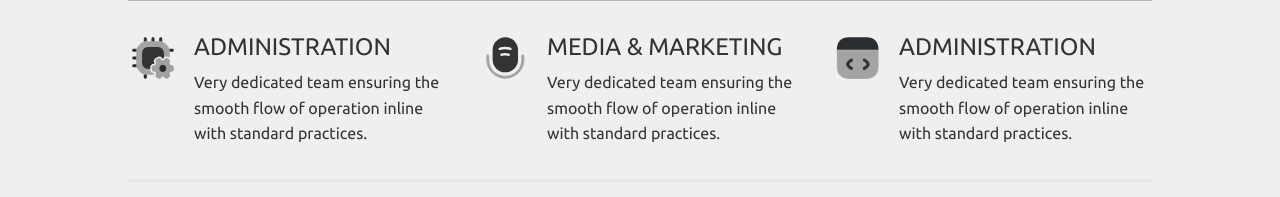
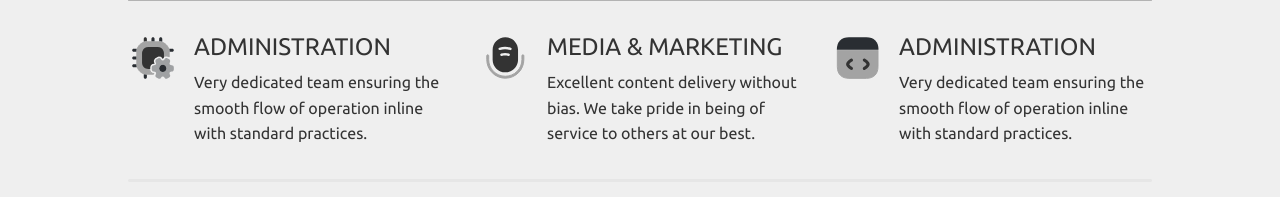
Before and after one commit to lazynerd-studios/Co-Habit-Landing, a React (Vite) app: page /about-us in a window 1280 px wide. Shown: the part 1729-1926 px from the top of the page. Built offline with nearby package versions, Linux system fonts and the light colour scheme.

Commit message:
Update AboutUs.jsx

```diff
--- a/src/Components/About Us/AboutUs.jsx
+++ b/src/Components/About Us/AboutUs.jsx
@@ -283,8 +283,8 @@ const AboutUs = () => (
                   MEDIA & MARKETING
                 </h2>
                 <p className='font-normal text-[1rem] leading-[1.6rem]'>
-                  Very dedicated team ensuring the smooth flow of
-                  operation inline with standard practices.
+                  Excellent content delivery without bias. We take
+                  pride in being of service to others at our best.
                 </p>
               </span>
 
```
